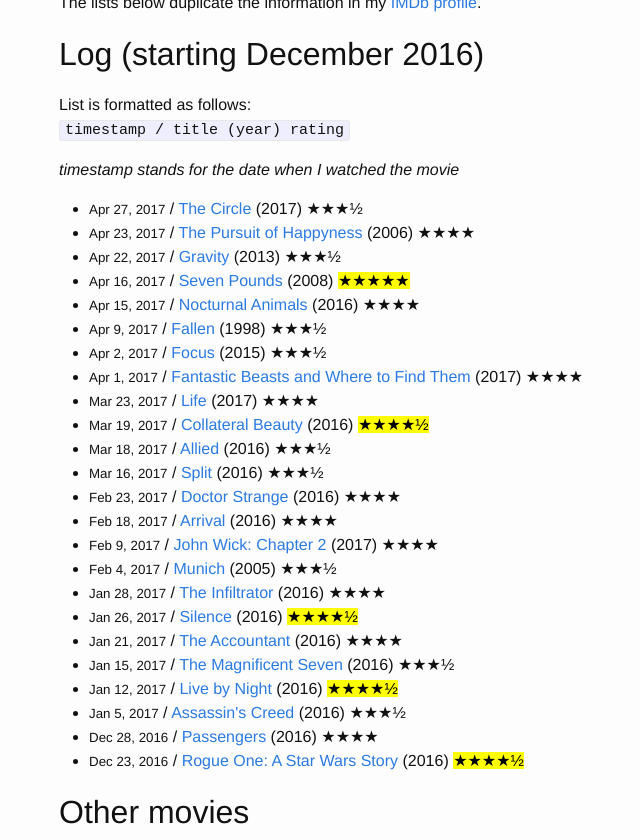
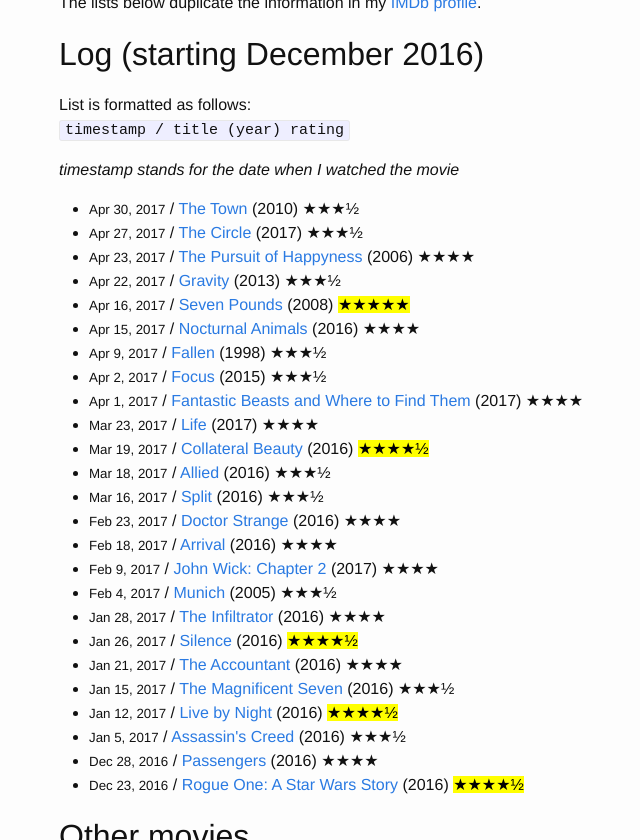
Before and after one commit to aspyatkin/personal-website, a Jekyll site: the page built from movie-list.md, in a window 1280 px wide and 900 px high, scrolled down 452 px, cut to the strip 60-900 px from the top of the window. Shown: the whole strip, without its empty margins (211-851 px from the left). Built offline with Jekyll 4.4.1, drawn with Linux system fonts in a browser that asks for light colours.

Commit message:
Update movie list

```diff
--- a/movie-list.md
+++ b/movie-list.md
@@ -5,6 +5,12 @@
 permalink: /movie-list/
 top_ndx: 4
 log_list:
+  - date: 'Apr 30, 2017'
+    title: 'The Town'
+    year: 2010
+    rating: 3.5
+    url: 'http://www.imdb.com/title/tt0840361/'
+
   - date: 'Apr 27, 2017'
     title: 'The Circle'
     year: 2017
```
